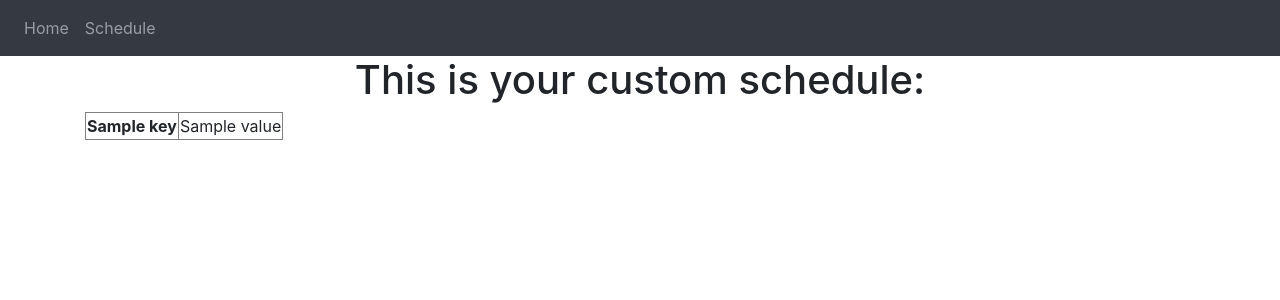
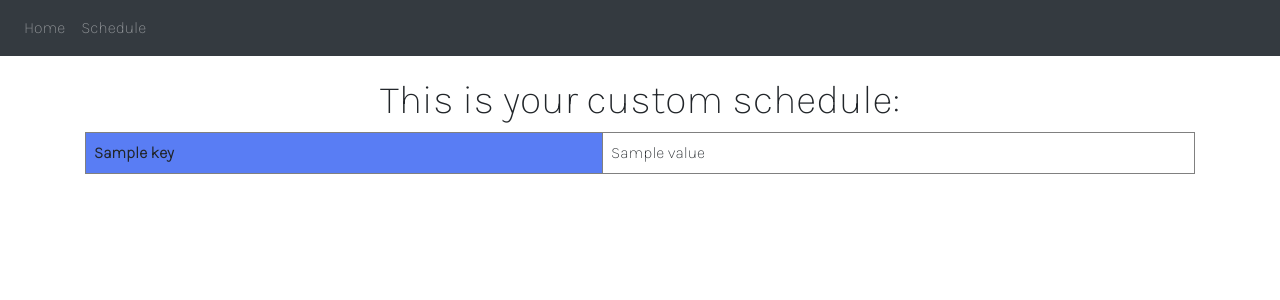
Before and after one commit to shriya-upadhyay/schedify, a Flask app: template website/templates/sched.html in a window 1280 px wide. Shown: the top 300 px of the page. Run offline with Flask 3, Linux system fonts and the light colour scheme; the template is opened without the code that fills it: most values are stand-ins (such as "Sample title", 1, 10 or a date in 2020); some libraries are stand-ins or nearby versions.

Commit message:
updated css for both schedule and home pages

```diff
--- /dev/null
+++ b/website/static/sched.css
@@ -0,0 +1,37 @@
+@import url('https://fonts.googleapis.com/css2?family=Karla:wght@200&display=swap');
+
+h1
+{
+    margin-top: 20px;
+}
+body
+{
+    background-color: white;
+    font-family: 'Karla', sans-serif;
+    justify-content: center;
+}
+
+table {
+      border-collapse: collapse;
+      width: 100%;
+      margin-bottom: 50px;
+    }
+
+    th, td {
+      padding: 8px;
+      text-align: left;
+
+    }
+
+    th {
+      background-color: #597DF4;
+    }
+
+    tr:nth-child(even) {
+      background-color: #F4D059;
+      transition: background-color 0.3s ease;
+    }
+
+    tr:hover {
+      opacity: 0.8;
+    }
--- a/website/templates/sched.html
+++ b/website/templates/sched.html
@@ -1,7 +1,8 @@
 {% extends "base.html" %} {% block title %}Schedule{% endblock %}
-
-{% block content
-%}
+{% block css%}
+  <link rel="stylesheet" href="/static/sched.css">
+{% endblock %}
+{% block content%}
 
 <h1> <center> This is your custom schedule: </center> </h1>
 
```
Also changed, not shown: website/static/home.css (+11 -0 lines).
